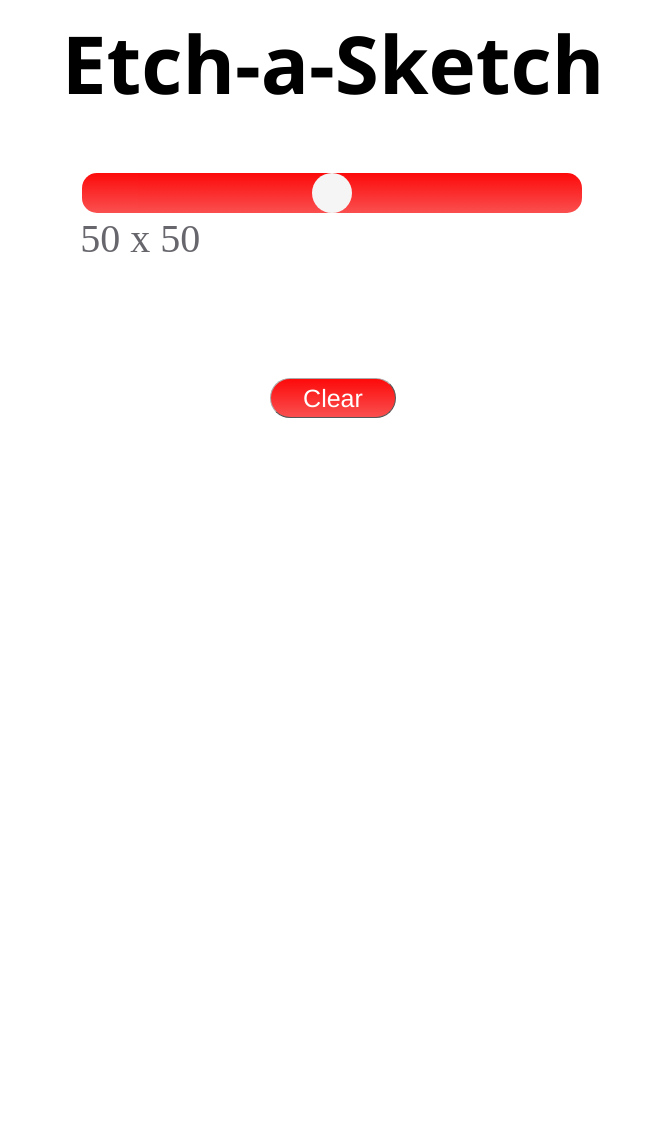
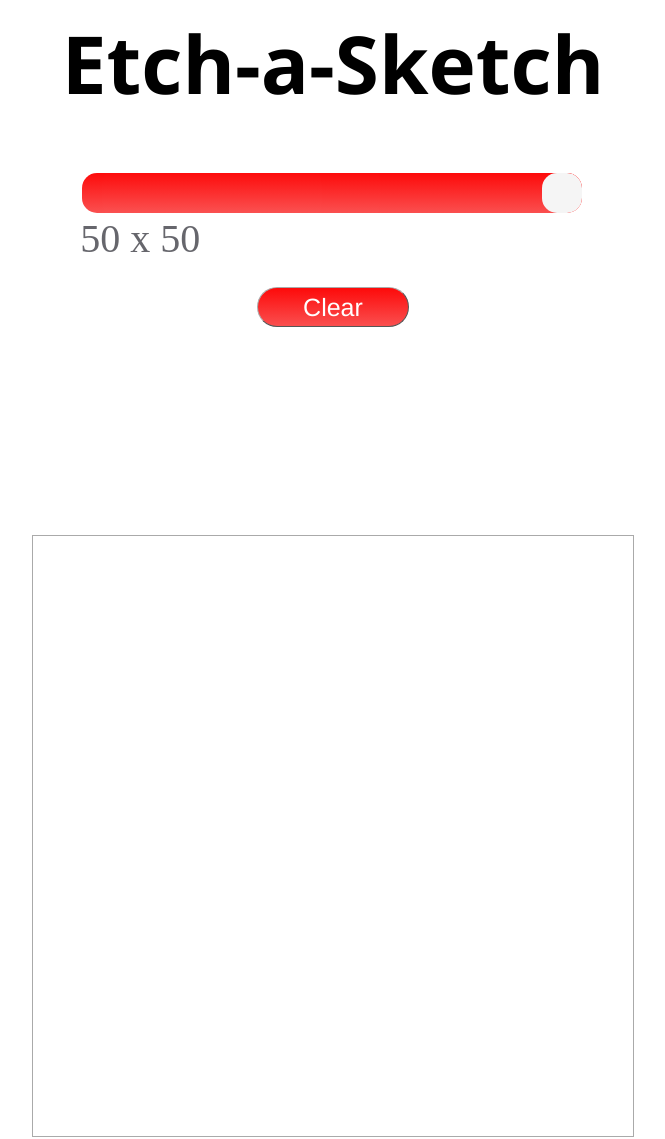
Before and after one commit to heyitsvi/ETCH-A-SKETCH, a plain HTML site: page index.html in a window 1280 px wide. Shown: the whole page, without its empty margins (307-972 px from the left). Drawn offline with Linux system fonts and the light colour scheme.

Commit message:
"Border to container element and configured input from slider"

```diff
--- a/index.html
+++ b/index.html
@@ -6,15 +6,16 @@
     </head>
     <body>
         <script>
-            let size_grid = 20;
+            // let size_grid = document.getElementsByClassName('range-slider_range');
+            // console.log(size_grid);
         </script>
         <h1>Etch-a-Sketch</h1>
         <div id="controls">
             <div class="range-slider">
-                <input class="range-slider_range" type="range" value="50" min="0" max="100" oninput="rangeValue.innerText = `${this.value} x ${this.value}`">
-                <span class="range-slider_value" id="rangeValue">50 x 50</span>
+                <input class="range-slider_range" id="slider-input" type="range" step ="1" value="50" min="1" max="50" oninput="rangeValue.innerText = `${this.value} x ${this.value}`">
+                <span class="range-slider_value" id="rangeValue"> 50 x 50</span>
               </div>
-            <button id="clear-button">Clear</button>
+            <button class ="button" id="clear-button">Clear</button>
         </div>
         <div id="container">
         </div>
--- a/script.js
+++ b/script.js
@@ -1,3 +1,4 @@
+let size_grid =50;
 
 function createDivs(){
     let div = document.createElement('div');
@@ -31,8 +32,6 @@ function createGrid(size_grid){
     appendDivs(container,div_list);
     container.style["grid-template-rows"] = `repeat(${size_grid},${widthCalc(size_grid,600)})`;
     container.style["grid-template-columns"] = `repeat(${size_grid},${widthCalc(size_grid,600)})`;
-    // container.style["grid-auto-rows"] = "minmax(100px, auto);";
-    // container.style["grid-auto-columns"] = "minmax(100px, auto);";
 }
 
 createGrid(size_grid);
@@ -61,3 +60,9 @@ button.addEventListener('click', event =>{
                 item.style.backgroundColor = "";
         })
     })
+
+let x = document.querySelector("#slider-input").addEventListener("input", event => {
+    size_grid = event.target.value;
+    createGrid(size_grid);
+
+});
--- a/style.css
+++ b/style.css
@@ -8,26 +8,25 @@ h1{
     background: linear-gradient(255);
     margin: auto;
     display:grid;
-    height: 400px;
-    width: 700px;
+    height: 600px;
+    width: 600px;
     border-color: black;
     align-content: flex-start;
     justify-content: center;
+    border: solid;
+    border-color: #aaa;
+    border-width: thin;
 }
 
 #controls{
     display:grid;
     grid-template-rows: repeat(4,1fr);
+    grid-template-columns: none;
+
 }
 
-#rangeValue{
-    grid-area:2;
-}
-
-
-
-#clear-button{
-    grid-area: 3;
+.button{
+    display: grid;
     align-items: center;
     justify-items: center;
     font-family:Helvetica;
@@ -35,18 +34,24 @@ h1{
     margin: auto;
     border-radius: 25px;
     border-width: thin;
-    width:10%;
+    width:12%;
     outline: none;
     height:40px;
     color:white;
     border-color: #aaa;
     background: linear-gradient(rgb(253, 10, 10),rgb(250, 79, 79));
 }
+
+#clear-button{
+    grid-area:2;
+}
+
 .range-slider{
     width:40%;
     margin:auto;
 }
 .range-slider #rangeValue{
+    grid-area: 3;
     font-size: 40px;
     font-family: inherit;
     text-align: center;
@@ -67,7 +72,7 @@ h1{
     width:40px;
     height:40px;
     background: #f5f5f5;
-    border-radius:25px;
+    border-radius:15px;
     box-shadow: -350px 0px 340px #f5f5f5;
     cursor: pointer;
 }
```
